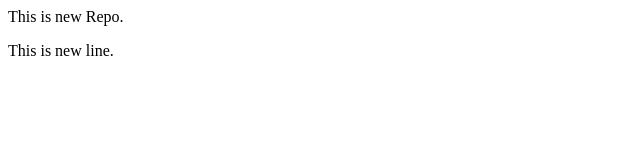
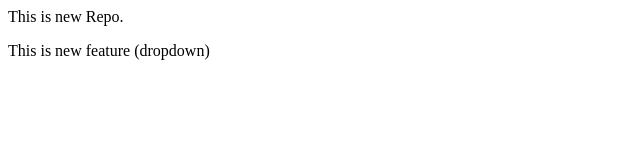
Before and after one commit to abdullah49690/LocalRepo, a plain HTML site: page index.html in a window 1280 px wide. Shown: the full height of the page, 0-640 px from the left. Drawn offline with Linux system fonts and the light colour scheme.

Commit message:
Add dropdown

```diff
--- a/index.html
+++ b/index.html
@@ -1,2 +1,2 @@
 <p>This is new Repo.</p>
-<p>This is new line.</p>
+<p>This is new feature (dropdown)</p>
```
